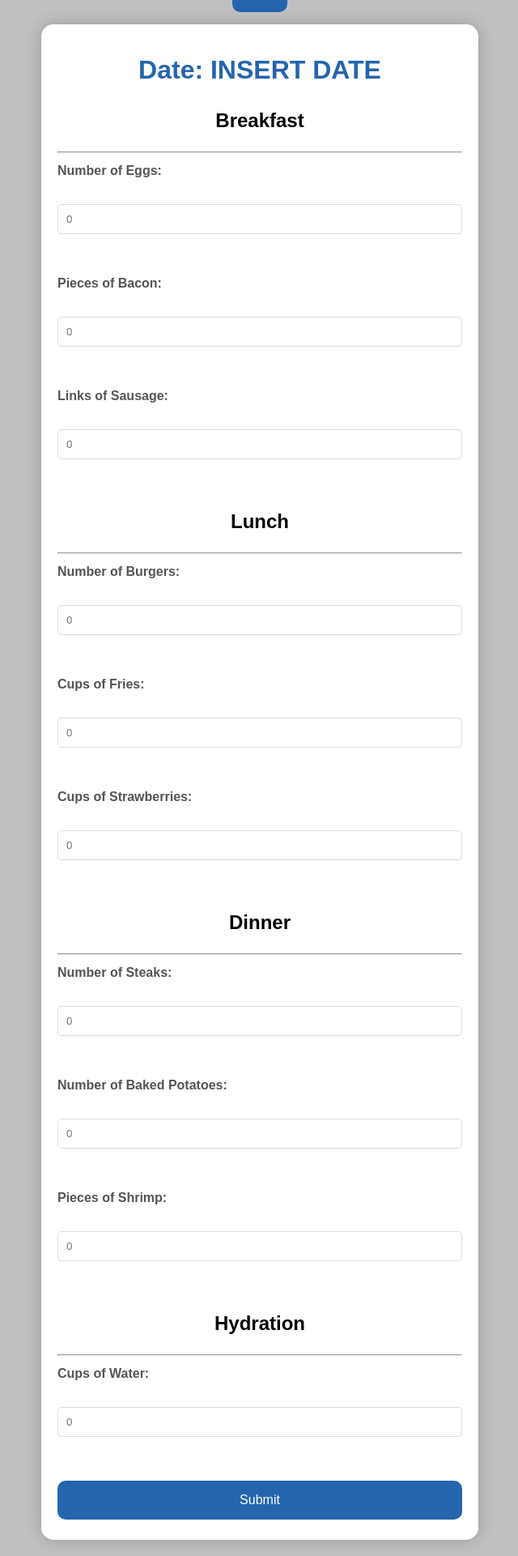
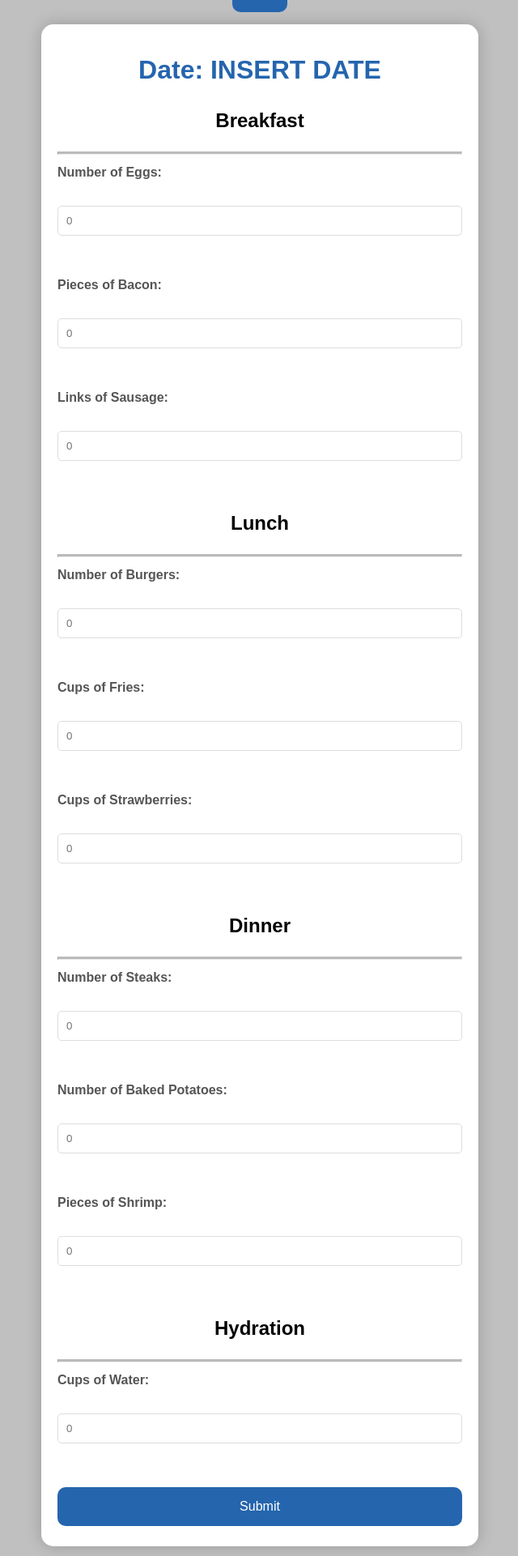
Before and after one commit to Owlexavila/Calorie-Website, a PHP site: page /main.html in a window 1280 px wide. Shown: the part 415-2336 px from the top of the page at 81% size, without its empty margins (319-959 px from the left). Run offline with PHP 8.4, Linux system fonts and the light colour scheme.

Commit message:
Update lightMode.css

```diff
--- a/src/lightMode.css
+++ b/src/lightMode.css
@@ -89,3 +89,7 @@ img {
 .padding2 {
 	height: 25px;
 }
+
+hr.solid {
+  border-top: 3px solid #bbb;
+}
```
